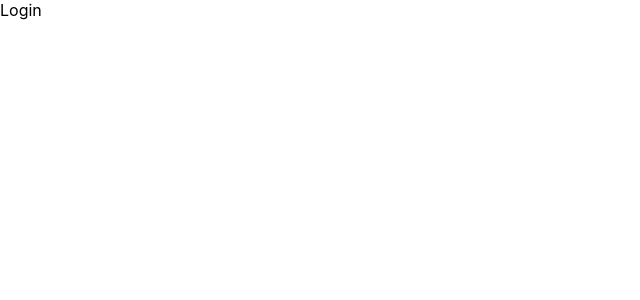
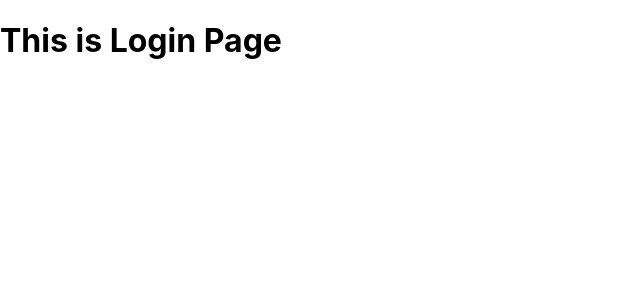
Before and after one commit to raghul5001/decreact, a React (Create React App) app: page /loginpage in a window 1280 px wide. Shown: the top 300 px of the page, without its empty margins (0-640 px from the left). Built offline with nearby package versions, Linux system fonts and the light colour scheme.

Commit message:
Loginpage

```diff
--- a/src/Pages/Login.js
+++ b/src/Pages/Login.js
@@ -2,7 +2,9 @@ import React from 'react'
 
 function Login() {
   return (
-    <div>Login</div>
+    <div>
+        <h1>This is Login Page</h1>
+    </div>
   )
 }
 
```
